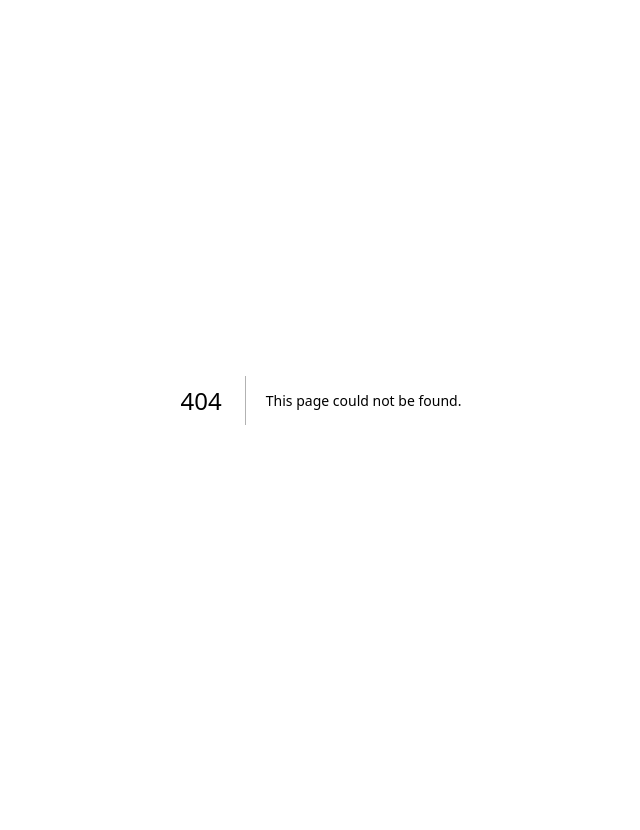
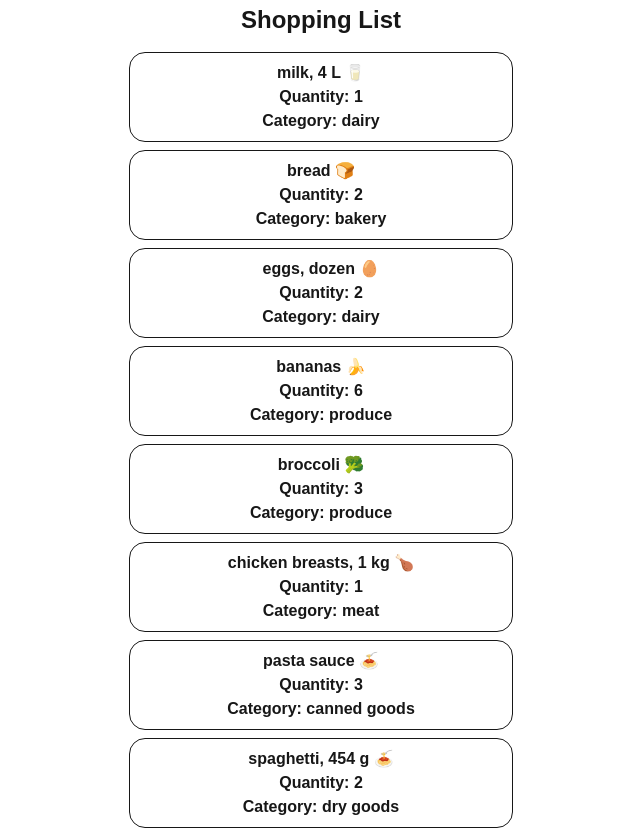
Before and after one commit to mbguron/cprg306-assignments, a Next.js app: page /week-3 in a window 1280 px wide. Before the commit this address had no page. Shown: the top 830 px of the page, without its empty margins (319-959 px from the left). Before the commit the page ends 800 px from the top, so only its background shows below. Built offline with nearby package versions, Linux system fonts and the light colour scheme.

Commit message:
week-3 code

```diff
--- /dev/null
+++ b/app/week-3/GroceryItem.js
@@ -0,0 +1,9 @@
+export default function Item({ name, quantity, category }) {
+  return (
+    <li className="border p-2 mb-2 rounded-2xl">
+      <p className="text-center font-semibold">{name}</p>
+      <p className="text-center font-semibold">Quantity: {quantity}</p>
+      <p className="text-center font-semibold">Category: {category}</p>
+    </li>
+  );
+}
--- /dev/null
+++ b/app/week-3/GroceryItemList.js
@@ -0,0 +1,103 @@
+import Item from "./GroceryItem";
+
+export default function ItemList() {
+  const item1 = {
+    name: "milk, 4 L 🥛",
+    quantity: 1,
+    category: "dairy",
+  };
+
+  const item2 = {
+    name: "bread 🍞",
+    quantity: 2,
+    category: "bakery",
+  };
+
+  const item3 = {
+    name: "eggs, dozen 🥚",
+    quantity: 2,
+    category: "dairy",
+  };
+
+  const item4 = {
+    name: "bananas 🍌",
+    quantity: 6,
+    category: "produce",
+  };
+
+  const item5 = {
+    name: "broccoli 🥦",
+    quantity: 3,
+    category: "produce",
+  };
+
+  const item6 = {
+    name: "chicken breasts, 1 kg 🍗",
+    quantity: 1,
+    category: "meat",
+  };
+
+  const item7 = {
+    name: "pasta sauce 🍝",
+    quantity: 3,
+    category: "canned goods",
+  };
+
+  const item8 = {
+    name: "spaghetti, 454 g 🍝",
+    quantity: 2,
+    category: "dry goods",
+  };
+
+  const item9 = {
+    name: "toilet paper, 12 pack 🧻",
+    quantity: 1,
+    category: "household",
+  };
+
+  const item10 = {
+    name: "paper towels, 6 pack",
+    quantity: 1,
+    category: "household",
+  };
+
+  const item11 = {
+    name: "dish soap 🍽️",
+    quantity: 1,
+    category: "household",
+  };
+
+  const item12 = {
+    name: "hand soap 🧼",
+    quantity: 4,
+    category: "household",
+  };
+
+  const items = [
+    item1,
+    item2,
+    item3,
+    item4,
+    item5,
+    item6,
+    item7,
+    item8,
+    item9,
+    item10,
+    item11,
+    item12,
+  ];
+
+  return (
+    <ul className="w-full max-w-sm">
+      {items.map((item, index) => (
+        <Item
+          key={index}
+          name={item.name}
+          quantity={item.quantity}
+          category={item.category}
+        />
+      ))}
+    </ul>
+  );
+}
--- /dev/null
+++ b/app/week-3/page.js
@@ -0,0 +1,10 @@
+import ItemList from "./GroceryItemList";
+
+export default function Page() {
+  return (
+    <main className="flex flex-col p-1 items-center justify-center">
+      <h1 className="text-2xl font-bold mb-4">Shopping List</h1>
+      <ItemList />
+    </main>
+  );
+}
```
